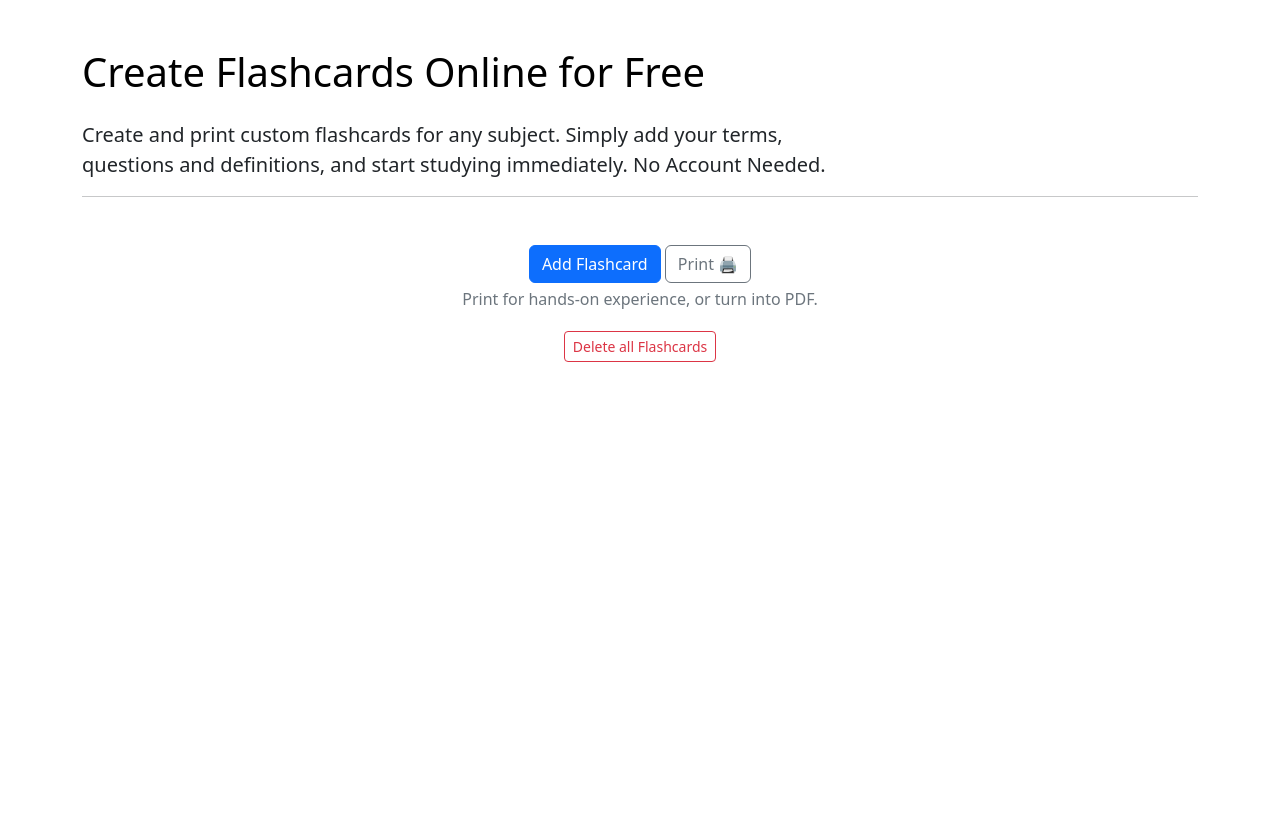
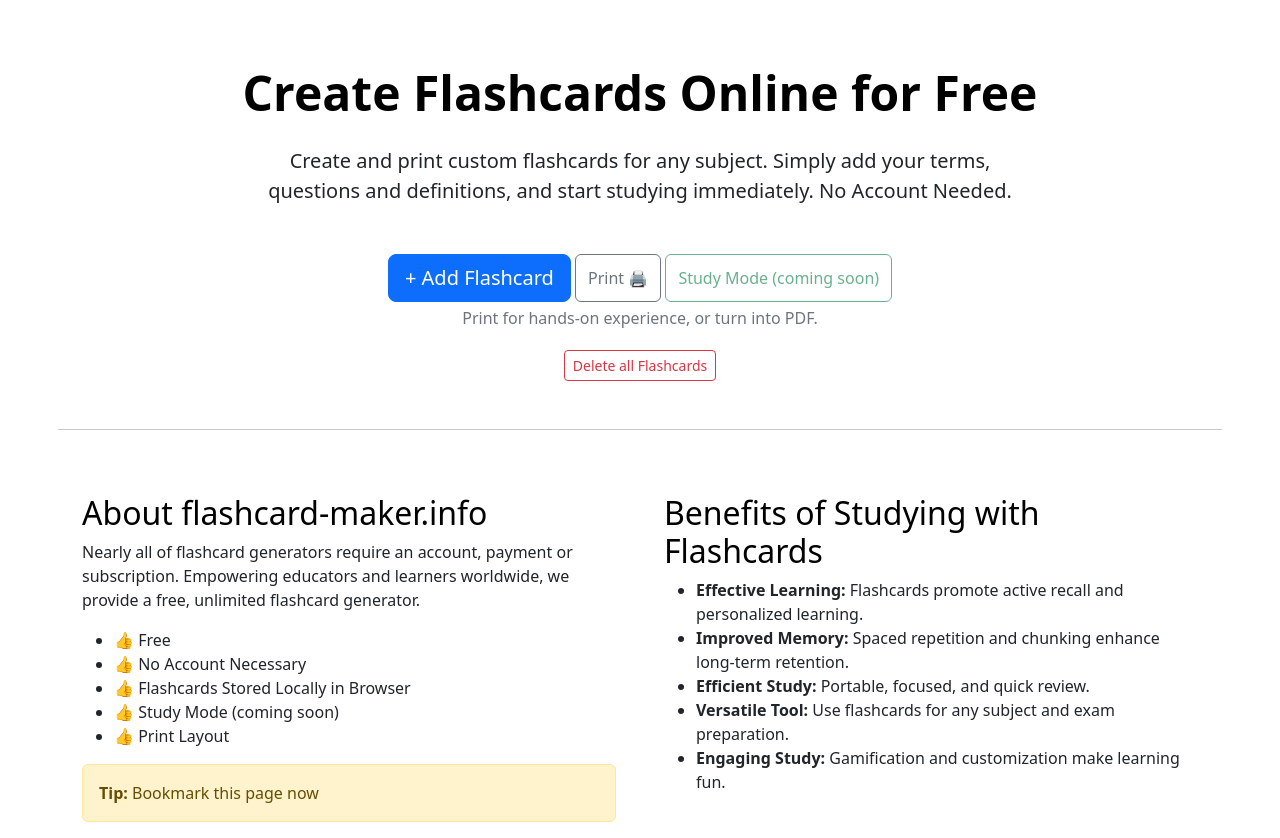
Before and after one commit to apetkov/apetkov.github.io, a plain HTML site: page index.html in a window 1280 px wide. Before the commit the page ends 800 px from the top, so only its background shows below. Drawn offline with nearby package versions, Linux system fonts and the light colour scheme.

Commit message:
added seo content

```diff
--- a/index.html
+++ b/index.html
@@ -52,25 +52,23 @@
     </style>
   </head>
   <body>
-    <div class="container d-print-none">
-      <h1 class="text-body-emphasis pt-5 pb-3">
+    <div class="container d-print-none text-center my-3">
+      <h1 class="text-body-emphasis pt-5 pb-3 display-5 fw-bold">
         Create Flashcards Online for Free
       </h1>
-      <p class="fs-5 col-md-8">
+      <p class="fs-5 col-md-8 lead text-center mx-auto">
         Create and print custom flashcards for any subject. Simply add your
         terms, questions and definitions, and start studying immediately. No
         Account Needed.
       </p>
-
-      <hr />
     </div>
 
     <div id="flashcard-container" class="container py-3"></div>
 
     <div class="container d-print-none">
       <div class="d-flex justify-content-center">
-        <button type="button" class="btn btn-primary" id="add-button">
-          Add Flashcard
+        <button type="button" class="btn btn-lg btn-primary" id="add-button">
+          + Add Flashcard
         </button>
         &nbsp;
         <button
@@ -80,8 +78,13 @@
         >
           Print 🖨️
         </button>
+        &nbsp;
+        <button type="button" class="btn btn-outline-success disabled">
+          Study Mode (coming soon)
+        </button>
         <br />
       </div>
+
       <p class="text-center py-1 text-secondary">
         Print for hands-on experience, or turn into PDF.
       </p>
@@ -93,6 +96,59 @@
         >
           Delete all Flashcards
         </button>
+      </div>
+    </div>
+
+
+    <div class="container">
+      <div class="row g-5">
+        <hr />
+        <div class="col-md-6">
+          <h2 class="text-body-emphasis">About flashcard-maker.info</h2>
+          <p>
+            Nearly all of flashcard generators require an account, payment or
+            subscription. Empowering educators and learners worldwide, we
+            provide a free, unlimited flashcard generator.
+          </p>
+          <ul>
+            <li>👍 Free</li>
+            <li>👍 No Account Necessary</li>
+            <li>👍 Flashcards Stored Locally in Browser</li>
+            <li>👍 Study Mode (coming soon)</li>
+            <li>👍 Print Layout</li>
+          </ul>
+          <div class="alert alert-warning" role="alert">
+            <strong>Tip:</strong> Bookmark this page now
+          </div>
+        </div>
+
+        <div class="col-md-6">
+          <h2 class="text-body-emphasis">
+            Benefits of Studying with Flashcards
+          </h2>
+          <ul>
+            <li>
+              <strong>Effective Learning:</strong> Flashcards promote active
+              recall and personalized learning.
+            </li>
+            <li>
+              <strong>Improved Memory:</strong> Spaced repetition and chunking
+              enhance long-term retention.
+            </li>
+            <li>
+              <strong>Efficient Study:</strong> Portable, focused, and quick
+              review.
+            </li>
+            <li>
+              <strong>Versatile Tool:</strong> Use flashcards for any subject
+              and exam preparation.
+            </li>
+            <li>
+              <strong>Engaging Study:</strong> Gamification and customization
+              make learning fun.
+            </li>
+          </ul>
+        </div>
       </div>
     </div>
 
@@ -124,7 +180,7 @@
         flashcards.forEach((flashcard, index) => {
           const flashcardElement = document.createElement("div");
           //flashcardElement.classList.add("flashcard");
-          flashcardElement.className = "d-flex mb-3 flashcard"
+          flashcardElement.className = "d-flex mb-3 flashcard";
 
           const termElement = document.createElement("h3");
           termElement.classList.add("term");
```
